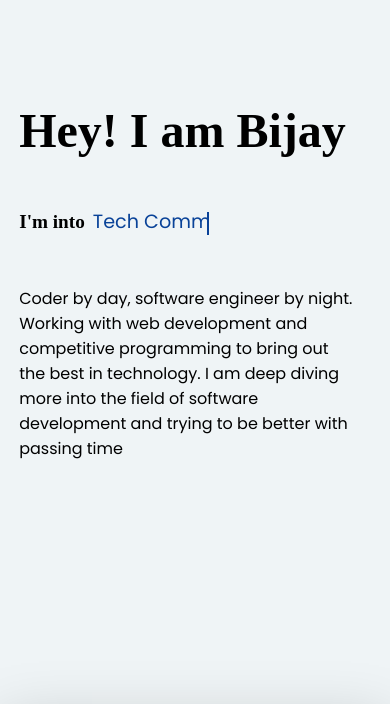
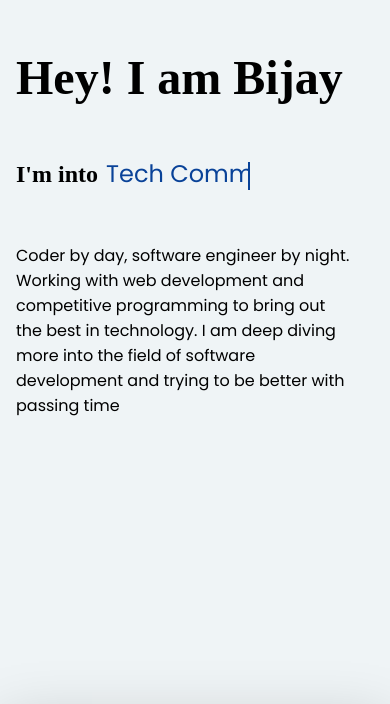
Before and after one commit to bj-jiwrajka/MyPortfolio, a React (Create React App) app: page / in a window 390 px wide. Shown: the part 140-844 px from the top of the page. Built offline with nearby package versions, Linux system fonts and the light colour scheme.

Commit message:
made responsive 2.0

```diff
--- a/src/Components/Contact/Contact.css
+++ b/src/Components/Contact/Contact.css
@@ -57,8 +57,8 @@ button[type="submit"]:hover {
 @media only screen and (max-width:600px) {
     .contact {
         display: flex;
-        flex-direction: column;
         margin-left: 1rem;
+        justify-content:flex-start;
     }
 
     .cleft {
@@ -68,7 +68,7 @@ button[type="submit"]:hover {
     .container {
         width: 80%;
         justify-content: center;
-        margin: auto;
+        /* margin: auto; */
         padding: 0;
     }
 
--- a/src/Components/Education/Education.css
+++ b/src/Components/Education/Education.css
@@ -83,6 +83,7 @@
     .education-container p {
         font-size: 1rem;
         padding: 2rem;
+        padding-bottom: 0;
     }
 
     .education-container .inverted {
--- a/src/Components/Intro/Intro.css
+++ b/src/Components/Intro/Intro.css
@@ -124,15 +124,16 @@
 
 @media screen and (max-width:600px) {
     .intro {
-        margin-left: 1.2rem;
+        margin-left: 1rem;
     }
 
     .ileft .intro-bijay {
         font-size: 3rem;
+        margin-top: -6rem;
     }
 
     .ileft :nth-child(2) {
-        font-size: 1.2rem;
+        font-size: 1.5rem;
         font-weight: bold;
         color: var(--black);
     }
@@ -151,44 +152,8 @@
     .iright {
         display: none;
     }
-
-    .intro .ileft .dynamic-txts {
-        margin-left: -2rem;
-        height: 90px;
-        line-height: 90px;
-        overflow: hidden;
-    }
-
     .intro .ileft .dynamic-txts li {
-        list-style: none;
-        color: var(--orange);
-        font-size: 1.2rem;
-        font-weight: 400;
-        position: relative;
-        top: 0;
-        animation: slide 12s steps(4) infinite;
-    }
-
-    @keyframes slide {
-        100% {
-            top: -360px;
-        }
-    }
-
-    .intro .ileft .dynamic-txts li span {
-        position: relative;
-    }
-
-    .intro .ileft .dynamic-txts li span::after {
-        content: "";
-        position: absolute;
-        left: 0;
-        height: 85%;
-        width: 100%;
-        top: 16%;
-        background: var(--default-bg);
-        border-left: 2px solid var(--orange);
-        animation: typing 3s steps(10) infinite;
+        font-size: 1.5rem;
     }
 
     @keyframes typing {
--- a/src/Components/Projects/ProjectCard.css
+++ b/src/Components/Projects/ProjectCard.css
@@ -36,7 +36,7 @@
 @media screen and (max-width:600px) {
   .project-card {
     padding: 1rem;
-    width: 88%;
+    width: 90%;
     height: 20rem;
   }
 
--- a/src/Components/Projects/Projects.css
+++ b/src/Components/Projects/Projects.css
@@ -67,14 +67,14 @@
     }
 
     .project-title {
-        font-size: 1.8rem;
+        font-size: 1.7rem;
         margin-bottom: 2rem;
     }
 
     .project-content {
         gap: 4rem;
-        padding: 2rem;
-        width: 18rem;
+        padding: 2rem 0.8rem;
+        width: 100%;
     }
     .project-content .backend-projects {
         gap: 2rem;
--- a/src/Lotties/ScrollDown/style.module.css
+++ b/src/Lotties/ScrollDown/style.module.css
@@ -3,6 +3,7 @@
     position: absolute;
     left: 50%;
     top: 44%;
+    user-select: none;
     cursor: pointer;
 }
 @media screen and (max-width: 759px) {
```
